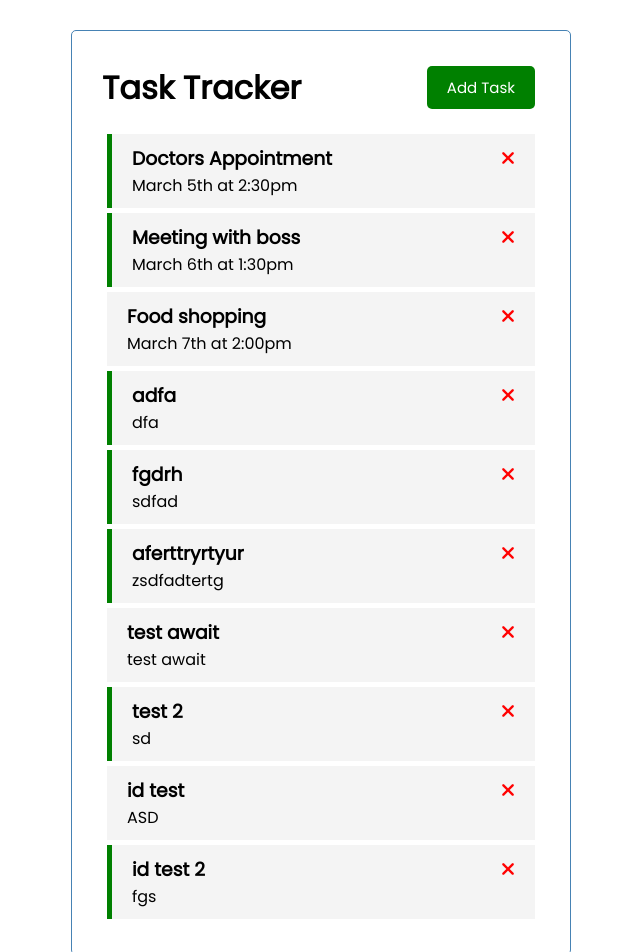
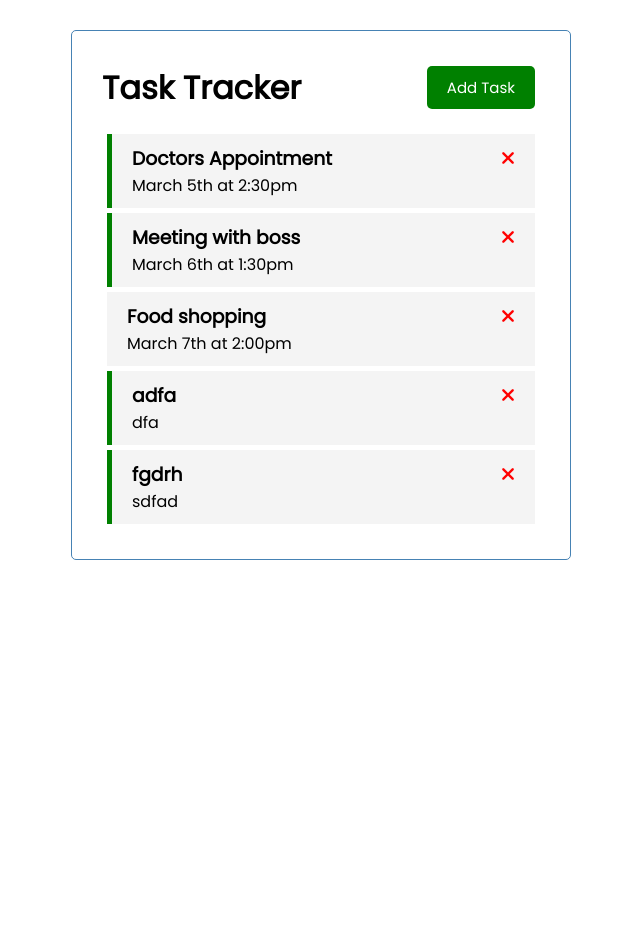
Before and after one commit to dennis-mburu/vue-task-tracker, a Vue app: page / in a window 1280 px wide. Shown: the top 952 px of the page, without its empty margins (319-959 px from the left). After the commit the page ends 800 px from the top, so only its background shows below. Built offline with nearby package versions, Linux system fonts and the light colour scheme; data requests are answered from the project's data file.

Commit message:
Able to delete and persist

```diff
--- a/db.json
+++ b/db.json
@@ -29,36 +29,6 @@
       "day": "sdfad",
       "reminder": true,
       "id": "VjCr3MU"
-    },
-    {
-      "text": "aferttryrtyur",
-      "day": "zsdfadtertg",
-      "reminder": true,
-      "id": "nrvLKaA"
-    },
-    {
-      "text": "test await",
-      "day": "test await",
-      "reminder": false,
-      "id": "YPPEe1e"
-    },
-    {
-      "text": "test 2",
-      "day": "sd",
-      "reminder": true,
-      "id": "qpAwBTS"
-    },
-    {
-      "id": 31471,
-      "text": "id test",
-      "day": "ASD",
-      "reminder": false
-    },
-    {
-      "text": "id test 2",
-      "day": "fgs",
-      "reminder": true,
-      "id": "iRUs1nj"
     }
   ]
 }
--- a/src/App.vue
+++ b/src/App.vue
@@ -60,9 +60,21 @@ export default {
       // before using json-server
       // this.tasks = [...this.tasks, newTask];
     },
-    deleteTask(id) {
+    async deleteTask(id) {
       if (confirm("Are you sure? ")) {
-        this.tasks = this.tasks.filter((task) => task.id !== id);
+        const res = await fetch(`http://localhost:3000/tasks/${id}`, {
+          method: "DELETE",
+        })
+        // with this, the data returned is an empty object
+        // .then(res => res.json())
+        // .then(data => console.log(data))
+
+        res.status === 200
+          ? (this.tasks = this.tasks.filter((task) => task.id !== id))
+          : alert("Error in deleting");
+
+        // before using json server
+        // this.tasks = this.tasks.filter((task) => task.id !== id);
       }
     },
     toggleReminder(id) {
```
